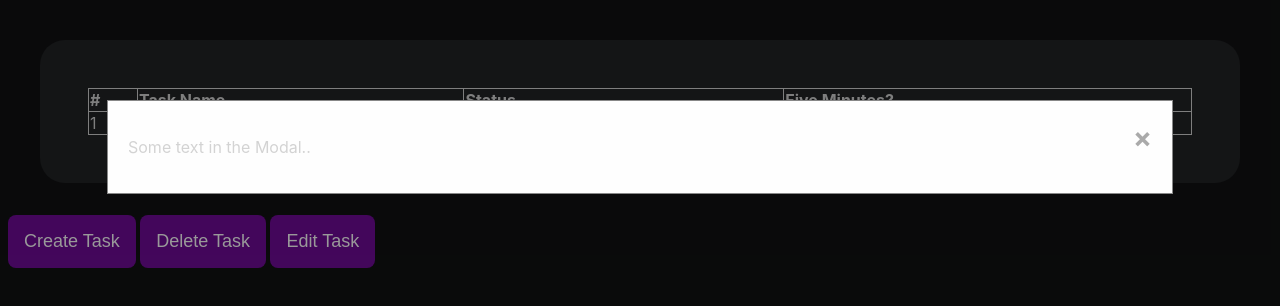
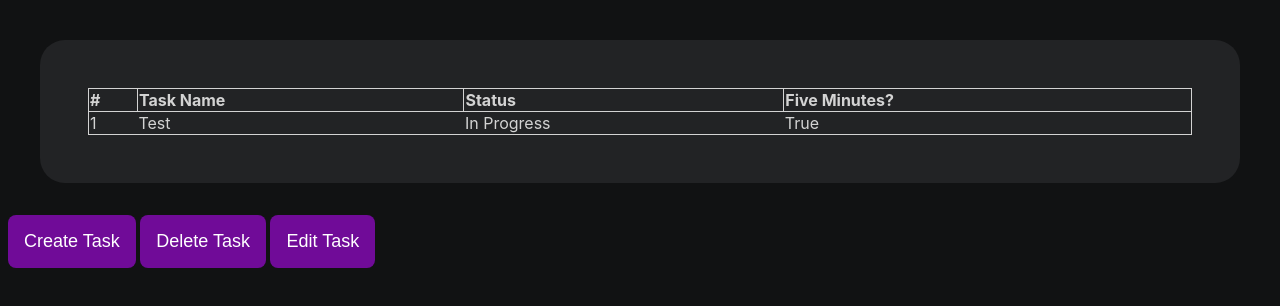
Before and after one commit to andrew-j-francis/egg-head, a Svelte app: page / in a window 1280 px wide. Shown: the top 306 px of the page. Built offline with nearby package versions, Linux system fonts and the light colour scheme.

Commit message:
Created Modal component

```diff
--- a/public/global.css
+++ b/public/global.css
@@ -66,7 +66,7 @@ main {
 }
 
 
-/*input[type=text] {
+input[type=text] {
     background: lightgray;
     width: 100%;
     padding: 12px 20px;
@@ -75,4 +75,4 @@ main {
     border: 1px solid #ccc;
     border-radius: 4px;
     box-sizing: border-box;
-}*/
+}
--- a/src/App.svelte
+++ b/src/App.svelte
@@ -1,6 +1,8 @@
 <script lang="ts">
     import Table from "./Table.svelte";
     import Modal from "./Modal.svelte";
+
+    let showCreateTaskModal = false;
 
     let tasks = [
         {
@@ -22,14 +24,22 @@
         }];
     }
 
-    function openModal() {
+</script>
+<Modal showModal={showCreateTaskModal}>
+    <label for="task-name">Task Name </label>
+    <input id="task-name" type="text">
 
-    }
+    <label for="status">Status</label>
+    <input id="status" type="text">
 
-</script>
-<Modal></Modal>
+    <label for="five">Is Five Minutes?</label>
+    <input id="five" type="checkbox">
+
+    <button on:click={() => showCreateTaskModal = false}>Cancel</button>
+    <button on:click={() => showCreateTaskModal = false}>Create</button>
+</Modal>
 
 <Table tasks={tasks}></Table>
-<button on:click={openModal}>Create Task</button>
+<button on:click={() => showCreateTaskModal = true}>Create Task</button>
 <button>Delete Task</button>
 <button>Edit Task</button>
--- a/src/Modal.svelte
+++ b/src/Modal.svelte
@@ -1,9 +1,9 @@
 <script lang="ts">
-
+    export let showModal = false;
 </script>
 
 <style>
-    .modal {
+    .modal-container {
         position: fixed; /* Stay in place */
         z-index: 1; /* Sit on top */
         padding-top: 100px; /* Location of the box */
@@ -19,7 +19,7 @@
 
     /* Modal Content */
     .modal-content {
-        background-color: #fefefe;
+        background-color: var(--surface);
         margin: auto;
         padding: 20px;
         border: 1px solid #888;
@@ -42,12 +42,12 @@
     }
 </style>
 
-<div id="myModal" class="modal">
+{#if showModal}
 
-    <!-- Modal content -->
-    <div class="modal-content">
-        <span class="close">&times;</span>
-        <p>Some text in the Modal..</p>
+    <div class="modal-container">
+        <div class="modal-content">
+            <slot></slot>
+        </div>
     </div>
 
-</div>
+{/if}
```
